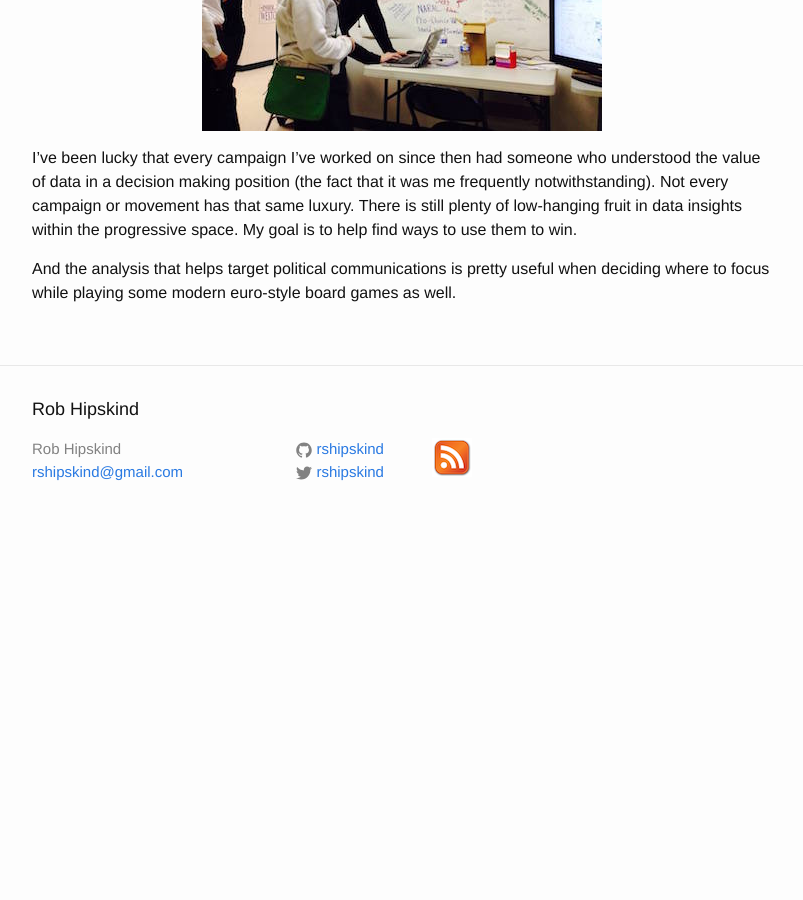
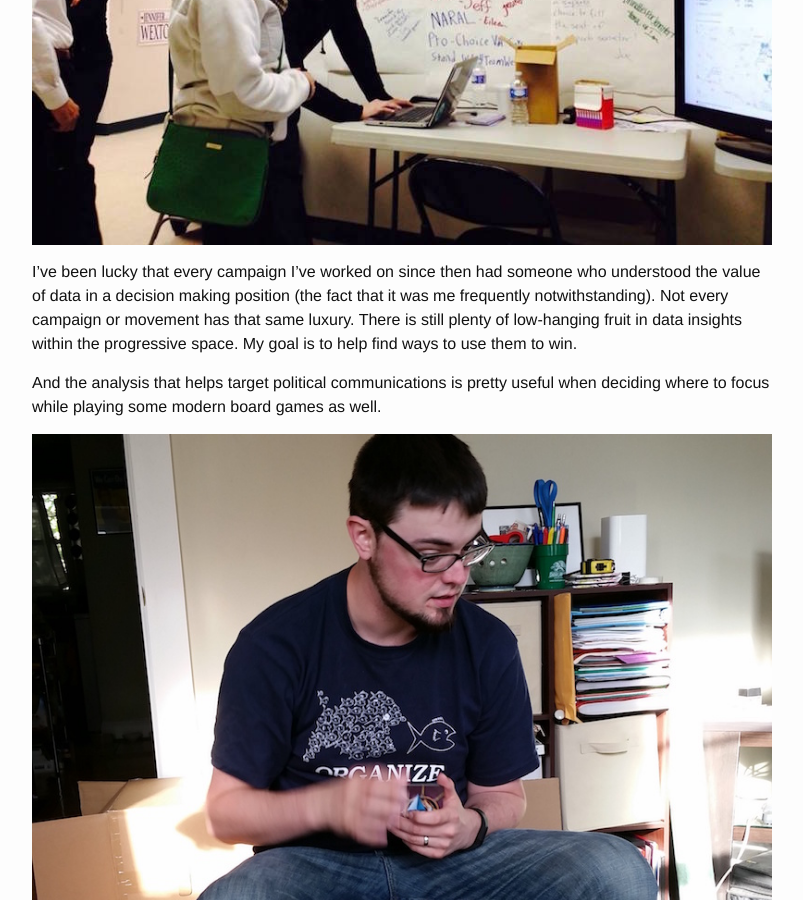
Before and after one commit to rshipskind/rshipskind.github.io, a Jekyll site: the page built from about.md, in a window 1280 px wide and 900 px high, scrolled down 468 px. Shown: the whole window, without its empty margins (238-1041 px from the left). Built offline with Jekyll 4.4.1, drawn with Linux system fonts in a browser that asks for light colours; before the commit the page ends 1011 px from its top, so only the background shows below that.

Commit message:
update about page

```diff
--- a/about.md
+++ b/about.md
@@ -6,8 +6,10 @@
 
 In 2011, as a Field Organizer for the Virginia House Democratic Caucus I was lucky enough to be at a training put on by the Analyst Institute. It was my second cycle as an FO, and that training opened my eyes to the power that data had in winning political campaigns. I was lucky that my Field Director encouraged a data-driven field program; an ethos I've taken with me through several more cycles of electoral organizing, as well as to both labor and community organizing positions.
 
-![Waiting for Election Results](/images/waiting_for_results.jpg){: .center-image}
+![Waiting for Election Results](/images/waiting_for_results.jpg){: .center-image }
 
 I've been lucky that every campaign I've worked on since then had someone who understood the value of data in a decision making position (the fact that it was me frequently notwithstanding). Not every campaign or movement has that same luxury. There is still plenty of low-hanging fruit in data insights within the progressive space. My goal is to help find ways to use them to win.
 
-And the analysis that helps target political communications is pretty useful when deciding where to focus while playing some modern euro-style board games as well.
+And the analysis that helps target political communications is pretty useful when deciding where to focus while playing some modern board games as well.
+
+![Playing Battlelore](/images/battlelore.jpg){: .center-image }
```
Also changed, not shown: images/battlelore.jpg (added), images/waiting_for_results.jpg.
